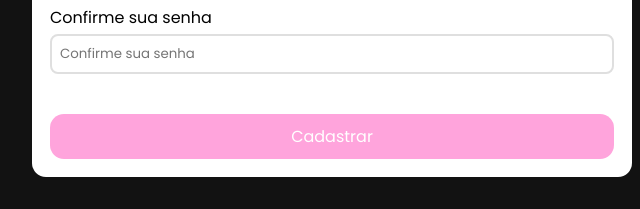
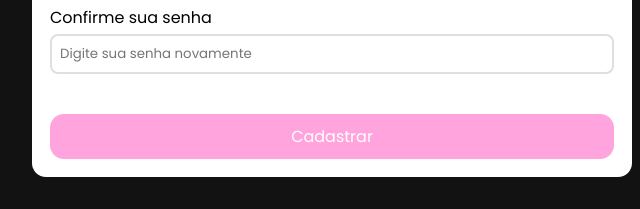
Before and after one commit to jessicasamppaio/formulario-cadastro, a plain HTML site: page index.html in a window 1280 px wide. Shown: the part 502-711 px from the top of the page, 308-948 px from the left. Drawn offline with Linux system fonts and the light colour scheme.

Commit message:
Atualizando o campo de senha

```diff
--- a/index.html
+++ b/index.html
@@ -40,7 +40,7 @@
 
         <div class="form-content">
             <label for="password-confirmation">Confirme sua senha</label>
-            <input type="password" id="password-confirmation" placeholder="Confirme sua senha">
+            <input type="password" id="password-confirmation" placeholder="Digite sua senha novamente">
             <a>Aqui vai a mensagem de erro</a>
         </div>
 
```
